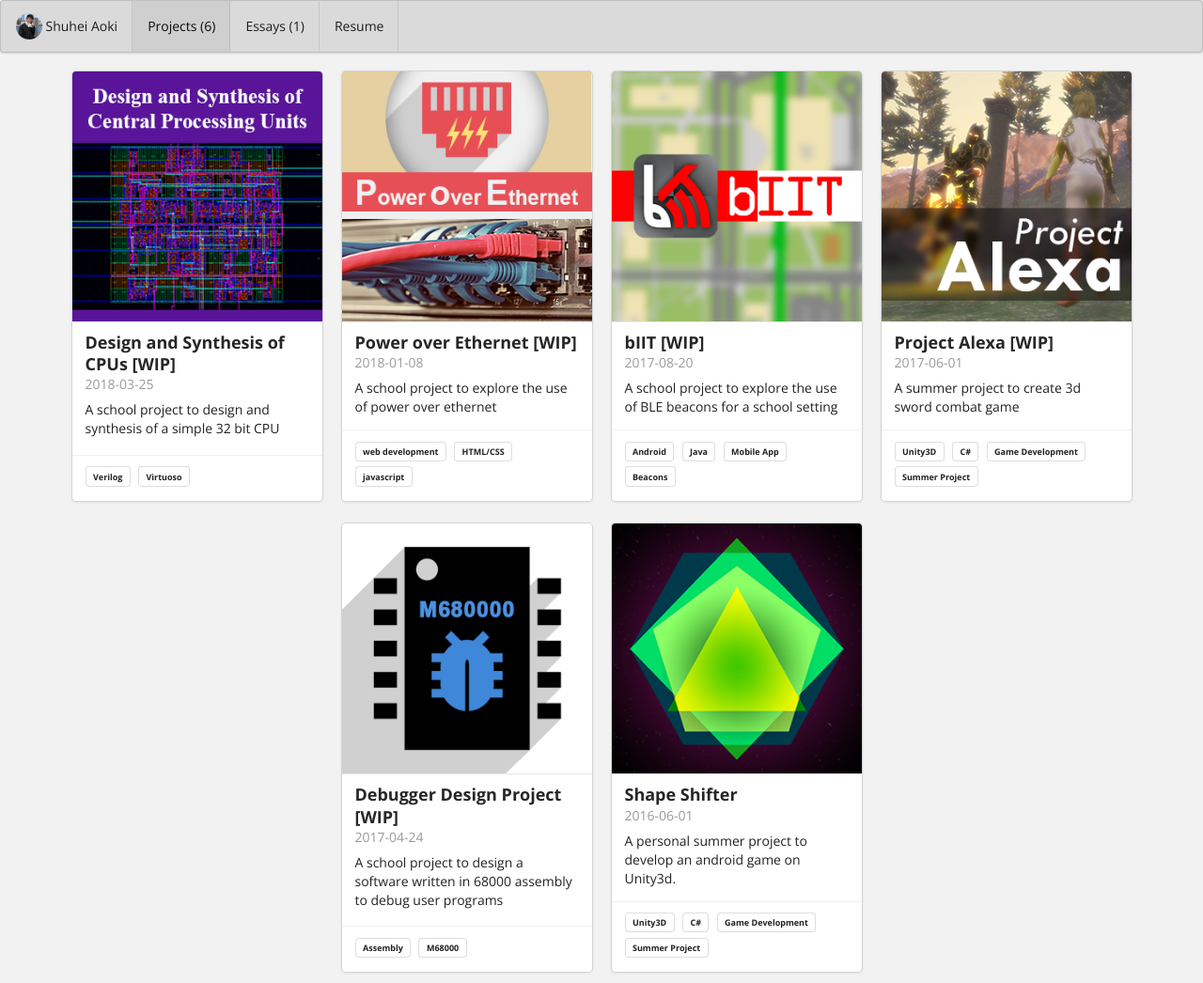
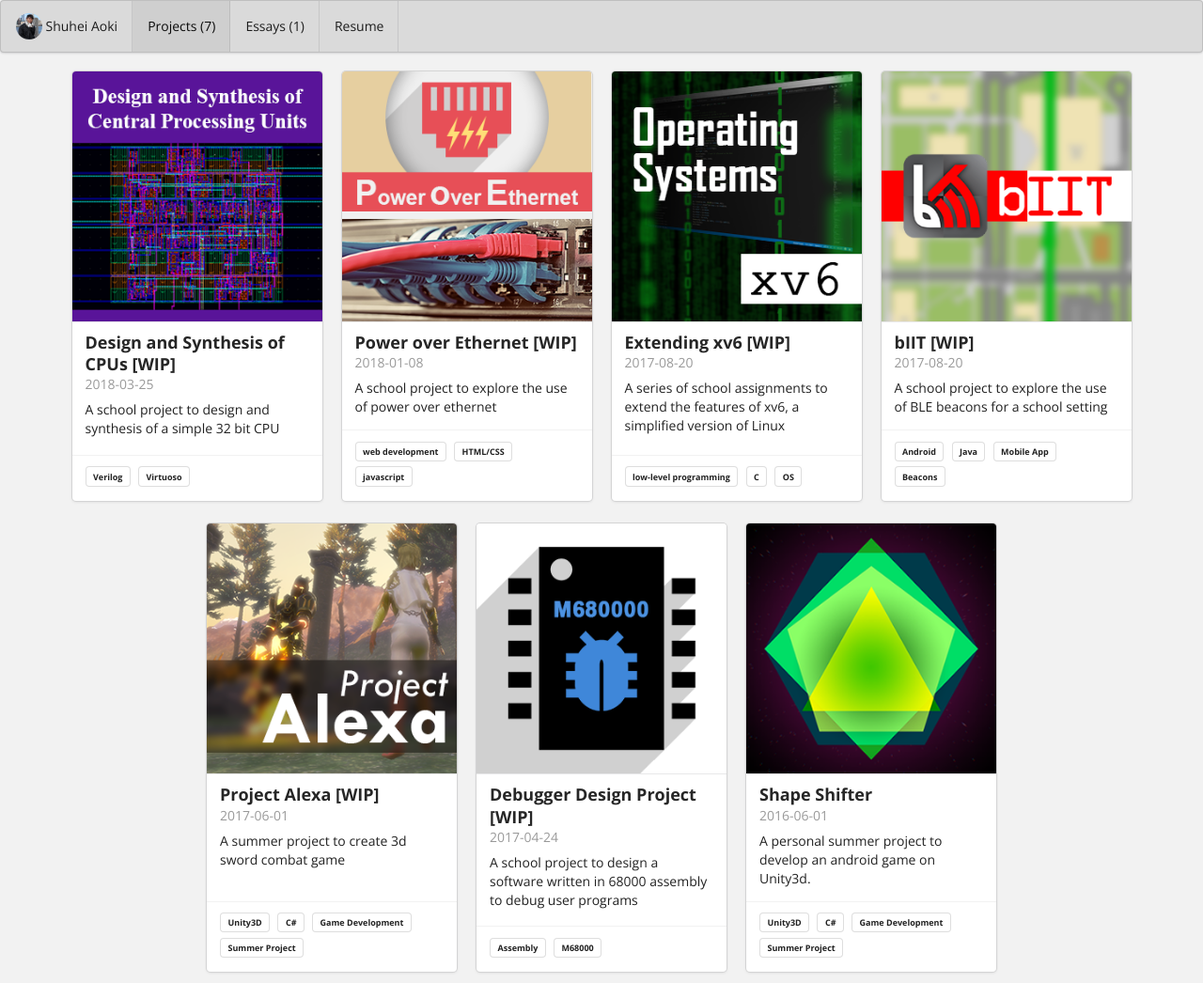
Before and after one commit to shuao23/shuao23.github.io, a Jekyll site: the page built from projects/index.html, in a window 1280 px wide. Shown: the whole page at 94% size. Built offline with Jekyll 4.4.1, drawn with Linux system fonts in a browser that asks for light colours.

Commit message:
added xv6 as a project

```diff
--- a/_config.yml
+++ b/_config.yml
@@ -15,7 +15,7 @@ bio-page-label: Resume
 # Defining your own custom theme variations is easy. See the documentation.
 theme-home: theme-home-builtin-1.html
 theme-projects: theme-projects-builtin-1a.html
-theme-essays: theme-essays-builtin-1a.html
+theme-essays: theme-essays-builtin-2.html
 theme-bio: theme-bio-builtin-2.html
 
 # Specify the rouge syntax highlighter theme. Pick one from css/rouge.
--- /dev/null
+++ b/projects/project_xv6.md
@@ -0,0 +1,16 @@
+---
+layout: project
+type: project
+image: images/xv6_banner.png
+title:  Extending xv6 [WIP]
+permalink: projects/xv6
+# All dates must be YYYY-MM-DD format!
+date: "2017-08-20"
+labels:
+  - low-level programming
+  - C
+  - OS
+summary: A series of school assignments to extend the features of xv6, a simplified version of Linux
+---
+
+WIP
```
Also changed, not shown: _data/bio.json (+13 -0 lines), images/xv6_banner.png (added), 1 other file.
